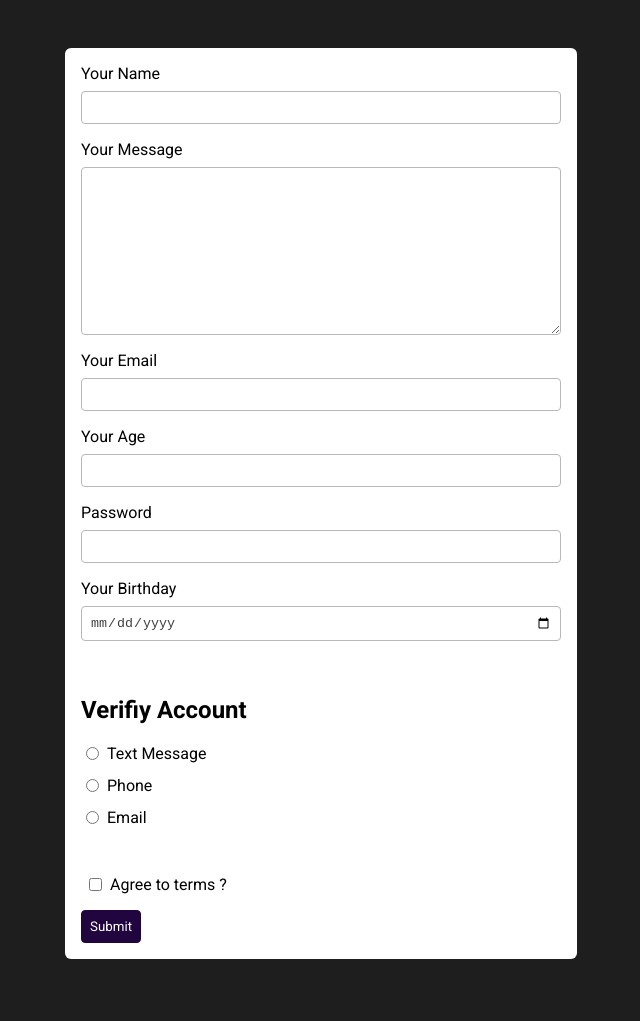
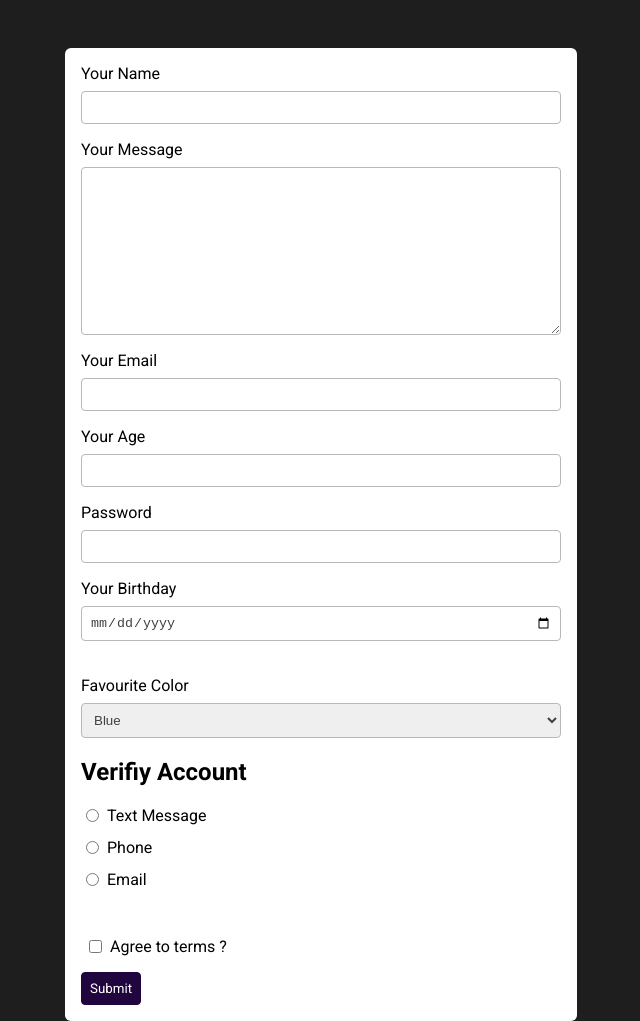
Before and after one commit to smids/web-dev-form, a plain HTML site: page index.html in a window 1280 px wide. Shown: the whole page, without its empty margins (319-959 px from the left). Drawn offline with Linux system fonts and the light colour scheme.

Commit message:
adding dropdown

```diff
--- a/index.html
+++ b/index.html
@@ -25,6 +25,12 @@
         <label for="date">Your Birthday</label>
         <input type="date" name="date" id="date">
         <br>
+        <label for="color">Favourite Color</label>
+        <select name="color" id="color">
+            <option value="blue">Blue</option>
+            <option value="black">Black</option>
+            <option value="red">Red</option>
+        </select>
         <h2>Verifiy Account</h2>
         <div class="form-inline">
             <input type="radio" name="verify" id="verify-text-message" value="text-message">
--- a/style.css
+++ b/style.css
@@ -16,7 +16,7 @@ label{
     display: block;
 }
 
-input, textarea{
+input, textarea, select{
     width: 100%;
     display: block;
     margin-bottom: 1rem;
@@ -27,7 +27,7 @@ input, textarea{
     border-radius: 4px;
 }
 
-input:focus, textarea:focus{
+input:focus, textarea:focus, select:focus{
     background-color: rgb(219, 190, 253);
     color: rgb(32, 5, 63);
     border-radius: rgb(32,5,63);
```
